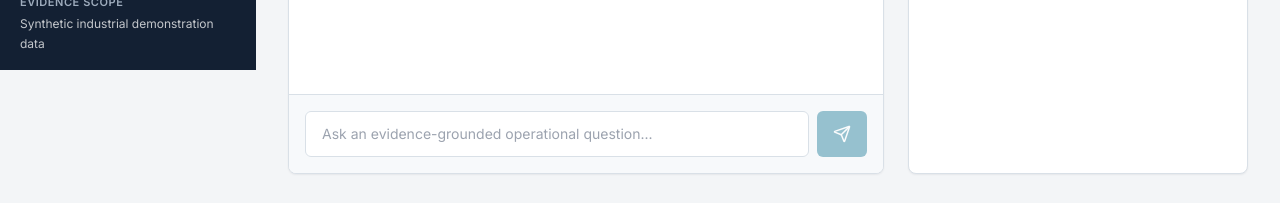
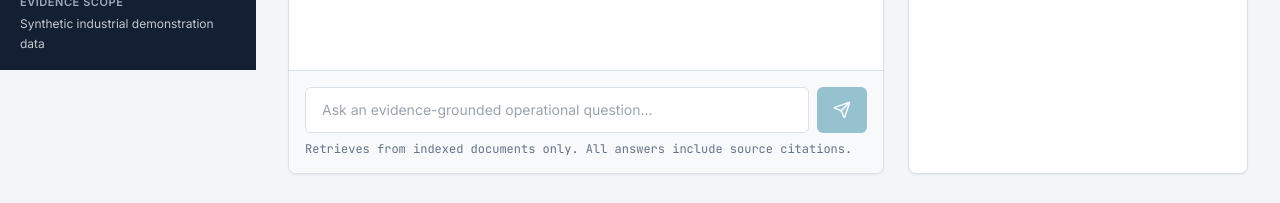
Before and after one commit to tauqxxr7/opsiq, a React (Vite) app in the folder frontend/: page /copilot in a window 1280 px wide. Shown: the part 730-933 px from the top of the page. Built offline with nearby package versions, Linux system fonts and the light colour scheme; no server answers.

Commit message:
fix: add copilot loading feedback and empty knowledge base warning

```diff
--- a/frontend/src/pages/ExpertCopilot.jsx
+++ b/frontend/src/pages/ExpertCopilot.jsx
@@ -11,19 +11,39 @@ const suggestions = ["What recurring failures affect P-201?", "What evidence gap
 const initialMessage = { role: "assistant", content: "Ask about an indexed procedure, safety standard, equipment history, or work order. Responses are generated only when supporting evidence is retrieved.", citations: [], confidence: null };
 
 export default function ExpertCopilot() {
-  const [messages, setMessages] = useState([initialMessage]); const [input, setInput] = useState(""); const [loading, setLoading] = useState(false); const [active, setActive] = useState(null); const [noDocuments, setNoDocuments] = useState(false);
-  useEffect(() => { let ignore = false; documentStats().then((data) => { if (!ignore) setNoDocuments(data.chunks === 0); }).catch(() => {}); return () => { ignore = true; }; }, []);
+  const [messages, setMessages] = useState([initialMessage]);
+  const [input, setInput] = useState("");
+  const [loading, setLoading] = useState(false);
+  const [active, setActive] = useState(null);
+  const [collectionSize, setCollectionSize] = useState(null);
+  const noDocuments = collectionSize === 0;
+
+  useEffect(() => {
+    let ignore = false;
+    documentStats().then((data) => { if (!ignore) setCollectionSize(data.chunks); }).catch(() => {});
+    return () => { ignore = true; };
+  }, []);
+
   const send = async () => {
     if (!input.trim() || loading) return;
-    const query = input.trim(); setInput(""); setMessages((current) => [...current, { role: "user", content: query }]); setLoading(true);
-    try { const data = await ask({ query }); setMessages((current) => [...current, { role: "assistant", content: data.answer, citations: data.citations || [], confidence: data.confidence }]); }
-    catch (error) { setMessages((current) => [...current, { role: "assistant", content: getApiErrorMessage(error), citations: [], confidence: 0 }]); }
-    finally { setLoading(false); }
+    const query = input.trim();
+    setInput("");
+    setLoading(true);
+    setMessages((current) => [...current, { role: "user", content: query }]);
+    try {
+      const data = await ask({ query });
+      setMessages((current) => [...current, { role: "assistant", content: data.answer, citations: data.citations || [], confidence: data.confidence }]);
+    } catch (error) {
+      setMessages((current) => [...current, { role: "assistant", content: getApiErrorMessage(error), citations: [], confidence: 0 }]);
+    } finally {
+      setLoading(false);
+    }
   };
-  return <div className="space-y-6">
+
+  return <div className="page-enter page-enter-active space-y-6">
     <PageHeader eyebrow="Evidence-grounded assistance" title="Expert knowledge copilot" description="Natural-language retrieval over indexed documents, with source passages and confidence attached to each supported answer." />
     <div className="grid min-h-[650px] gap-6 xl:grid-cols-[minmax(0,1fr)_340px]">
-      <section className="flex min-h-[650px] flex-col overflow-hidden rounded-lg border border-border bg-surface shadow-panel">
+      <section className="card-hover flex min-h-[650px] flex-col overflow-hidden rounded-lg border border-border bg-surface shadow-panel">
         <div className="border-b border-border px-5 py-3"><p className="text-xs text-text-secondary">No retrieved evidence means no generated answer.</p></div>
         <div className="scrollbar-thin flex-1 space-y-6 overflow-y-auto p-5 sm:p-6">
           {noDocuments && <div className="border-l-2 border-warning bg-warning/5 px-4 py-3 text-sm text-text-secondary">No documents are indexed. Add evidence in the Document Library before asking corpus-specific questions.</div>}
@@ -36,9 +56,21 @@ export default function ExpertCopilot() {
           </article>)}
           {loading && <LoadingState message="Retrieving from the knowledge base..." />}
         </div>
-        <div className="border-t border-border bg-card p-4"><div className="flex gap-2"><label className="sr-only" htmlFor="copilot-input">Ask an operational question</label><input id="copilot-input" className="min-w-0 flex-1 rounded-md border border-border bg-surface px-4 py-3 text-sm outline-none focus:border-primary focus:ring-1 focus:ring-primary" value={input} onChange={(event) => setInput(event.target.value)} onKeyDown={(event) => event.key === "Enter" && send()} placeholder="Ask an evidence-grounded operational question..." /><button onClick={send} disabled={loading || !input.trim()} className="rounded-md bg-primary px-4 text-white hover:bg-primary/90 disabled:opacity-40" aria-label="Send question"><Send size={18} /></button></div></div>
+        <div className="border-t border-border bg-card p-4">
+          <div className="flex gap-2">
+            <label className="sr-only" htmlFor="copilot-input">Ask an operational question</label>
+            <input id="copilot-input" className="min-w-0 flex-1 rounded-md border border-border bg-surface px-4 py-3 text-sm outline-none focus:border-primary focus:ring-1 focus:ring-primary" value={input} onChange={(event) => setInput(event.target.value)} onKeyDown={(event) => event.key === "Enter" && send()} placeholder="Ask an evidence-grounded operational question..." />
+            <button onClick={send} disabled={loading || !input.trim()} className="flex min-w-12 items-center justify-center rounded-md bg-primary px-4 text-white hover:bg-primary/90 disabled:opacity-40" aria-label="Send question">
+              {loading ? <div className="h-4 w-4 animate-spin rounded-full border-2 border-white border-t-transparent" /> : <Send size={18} />}
+            </button>
+          </div>
+          <p className="mt-2 font-mono text-xs text-muted">
+            Retrieves from indexed documents only. All answers include source citations.
+            {noDocuments && <span className="ml-2 text-warning">⚠ No documents indexed — upload files in Document Library</span>}
+          </p>
+        </div>
       </section>
-      <aside className="rounded-lg border border-border bg-surface p-5 shadow-panel">
+      <aside className="card-hover rounded-lg border border-border bg-surface p-5 shadow-panel">
         <p className="text-xs font-semibold uppercase tracking-wider text-muted">Source inspector</p>
         {active ? <div className="mt-6 space-y-4"><FileText className="text-primary" size={22} /><div><p className="text-sm font-semibold">{active.doc_name}</p><p className="mt-1 font-mono text-xs text-text-secondary">Page {active.page}  /  {active.section}</p></div><blockquote className="border-l-2 border-primary bg-card p-3 text-xs leading-5 text-text-secondary">{active.excerpt}</blockquote><ConfidenceBar score={active.relevance_score} /></div> : <p className="mt-5 text-sm leading-6 text-text-secondary">Select a citation beneath a response to inspect the retrieved source passage and relevance score.</p>}
       </aside>
```
